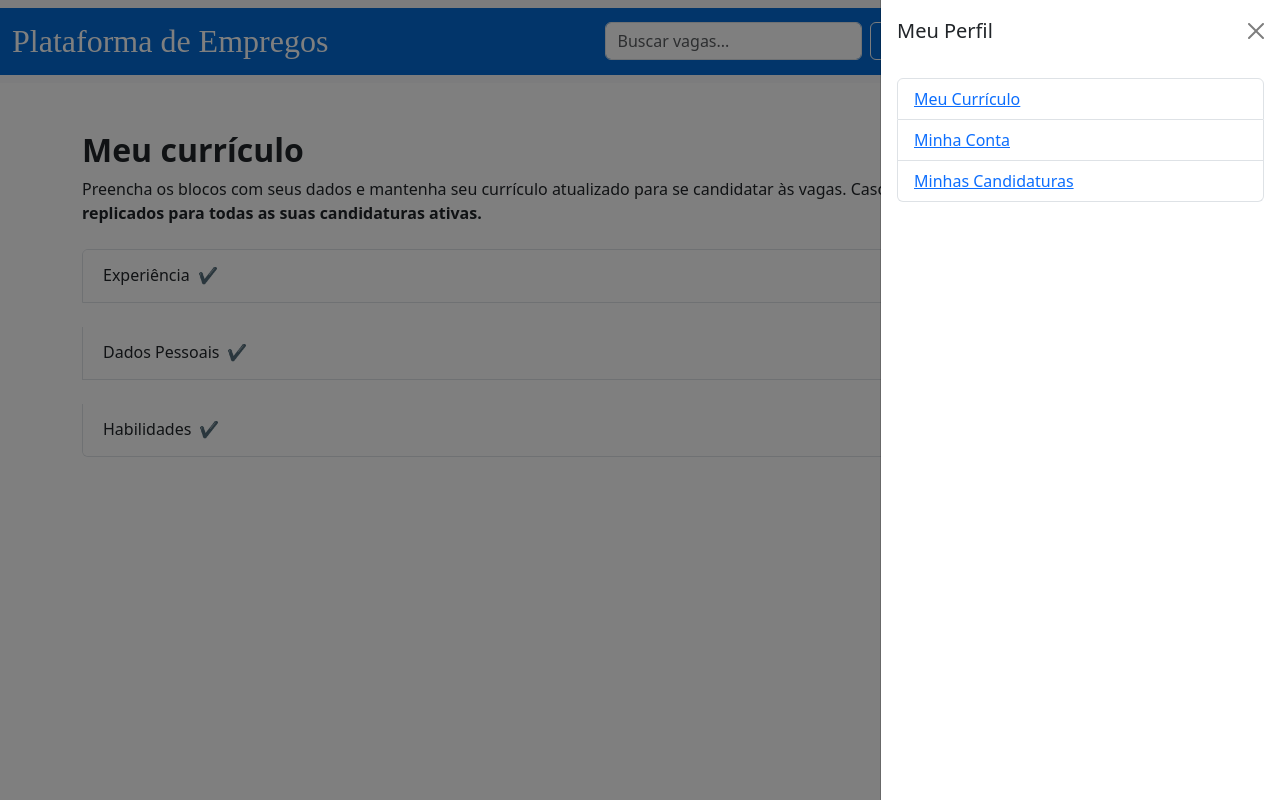
After one commit to mateussimoesrodrigues/PlataformaEmpregos, a Django app: page /curriculo/ in a window 1280 px wide, after a click that opens the changed part. The commit adds this page. Run offline with Django 5.2, Linux system fonts and the light colour scheme; the visitor is signed in with stand-in values (Sample User, id 1).

Commit message:
Criação do front cru da página de curriculo

```diff
--- /dev/null
+++ b/vagas/templates/vagas/curriculo.html
@@ -0,0 +1,79 @@
+<!DOCTYPE html>
+<html lang="pt">
+  <head>
+    <meta charset="UTF-8" />
+    <title>Currículo</title>
+    <!-- Adicionando o Bootstrap -->
+    <link href="https://cdn.jsdelivr.net/npm/bootstrap@5.3.0/dist/css/bootstrap.min.css" rel="stylesheet" />
+    <link rel="stylesheet" href="https://cdn.jsdelivr.net/npm/bootstrap-icons/font/bootstrap-icons.css" />
+    <script src="https://cdn.jsdelivr.net/npm/bootstrap@5.3.0/dist/js/bootstrap.bundle.min.js"></script>
+  </head>
+  <body>
+    <nav class="navbar navbar-expand-lg navbar-light bg-light">
+      <div style="background-color:#046BD4" class="container-fluid">
+        <a style="color: white; font-family: 'Breve Sans Text'; font-size: 32px" class="navbar-brand" href="{% url 'candidatos' %}">Plataforma de Empregos</a>
+
+        <!-- Barra de Pesquisa -->
+        <form class="d-flex mx-auto" role="search" method="GET" action="{% url 'candidatos' %}">
+          <input class="form-control me-2" type="search" name="candidatos" placeholder="Buscar vagas..." aria-label="Search" value="{{ query }}" />
+          <button class="btn btn-outline-light" type="submit">Buscar</button>
+        </form>
+        <!-- Botão do Menu Hambúrguer -->
+        <button class="btn btn-link" type="button" data-bs-toggle="offcanvas" data-bs-target="#menuLateral"><i class="bi bi-list" style="font-size: 35px; color:white"></i> <!-- Ícone do menu --></button>
+      </div>
+    </nav>
+
+    <!-- Menu Lateral (Offcanvas) -->
+    <div class="offcanvas offcanvas-end" tabindex="-1" id="menuLateral">
+      <div class="offcanvas-header">
+        <h5 class="offcanvas-title">Meu Perfil</h5>
+        <button type="button" class="btn-close" data-bs-dismiss="offcanvas"></button>
+      </div>
+      <div class="offcanvas-body">
+        <ul class="list-group">
+          <li class="list-group-item">
+            <a href="{% url 'curriculo' %}">Meu Currículo</a>
+          </li>
+          <li class="list-group-item">
+            <a href="#">Minha Conta</a>
+          </li>
+          <li class="list-group-item">
+            <a href="#">Minhas Candidaturas</a>
+          </li>
+        </ul>
+      </div>
+    </div>
+    <div class="container mt-5">
+      <h2 class="fw-bold">Meu currículo</h2>
+      <p>
+        Preencha os blocos com seus dados e mantenha seu currículo atualizado para se candidatar às vagas. Caso realize alterações, estes ajustes serão <strong>replicados para todas as suas candidaturas ativas.</strong>
+      </p>
+
+      <div class="accordion mt-4" id="curriculoAccordion">
+        <!-- Experiência -->
+        <div class="accordion-item">
+          <h2 class="accordion-header" id="headingExperiencia"><button class="accordion-button collapsed" type="button" data-bs-toggle="collapse" data-bs-target="#collapseExperiencia" aria-expanded="false" aria-controls="collapseExperiencia">Experiência <span class="text-success ms-2">✔</span></button></h2>
+          <div id="collapseExperiencia" class="accordion-collapse collapse" aria-labelledby="headingExperiencia" data-bs-parent="#curriculoAccordion">
+            <div class="accordion-body">oi</div>
+          </div>
+        </div>
+    </br>
+        <!-- Dados Pessoais -->
+        <div class="accordion-item">
+          <h2 class="accordion-header" id="headingDados"><button class="accordion-button collapsed" type="button" data-bs-toggle="collapse" data-bs-target="#collapseDados" aria-expanded="false" aria-controls="collapseDados">Dados Pessoais <span class="text-success ms-2">✔</span></button></h2>
+          <div id="collapseDados" class="accordion-collapse collapse" aria-labelledby="headingDados" data-bs-parent="#curriculoAccordion">
+            <div class="accordion-body">oi</div>
+          </div>
+        </div>
+    </br>
+        <!-- Habilidades -->
+        <div class="accordion-item">
+          <h2 class="accordion-header" id="headingHabilidades"><button class="accordion-button collapsed" type="button" data-bs-toggle="collapse" data-bs-target="#collapseHabilidades" aria-expanded="false" aria-controls="collapseHabilidades">Habilidades <span class="text-success ms-2">✔</span></button></h2>
+          <div id="collapseHabilidades" class="accordion-collapse collapse" aria-labelledby="headingHabilidades" data-bs-parent="#curriculoAccordion">
+            <div class="accordion-body">oi</div>
+          </div>
+        </div>
+      </div>
+    </div>
+  </body>
+</html>
--- a/vagas/templates/vagas/minhas_vagas.html
+++ b/vagas/templates/vagas/minhas_vagas.html
@@ -67,7 +67,7 @@
         <p>Não há vagas disponíveis para a sua empresa.</p>
       {% endif %}
     </div>
-        <a href="{% url 'chat_fullpage' %}?chat={{ chat.id }}" title="Abrir chat" style="
+    <a href="#" title="Abrir chat" style="
        position: fixed;
        bottom: 30px;
        right: 30px;
@@ -84,7 +84,7 @@
        transition: background-color 0.3s ease;
        z-index: 1000;
        text-decoration: none;
-" onmouseover="this.style.backgroundColor='#0056b3';" onmouseout="this.style.backgroundColor='#007bff';">💬</a>
+   " onmouseover="this.style.backgroundColor='#0056b3';" onmouseout="this.style.backgroundColor='#007bff';" onclick="window.open('{% url 'chat_fullpage' %}?chat={{ chat.id }}', '_blank', 'width=800,height=600'); return false;">💬</a>
     <script src="https://cdn.jsdelivr.net/npm/bootstrap@5.3.0/dist/js/bootstrap.bundle.min.js"></script>
     <script src="https://cdn.jsdelivr.net/npm/@popperjs/core@2.10.0/dist/umd/popper.min.js" integrity="sha384-jGoC2kp90gBQAwXft7PpFuMhS6YXK0z9E7N9Jd5npPJS6Pz17hvh2UktkPMkXndt" crossorigin="anonymous"></script>
     <script src="https://cdn.jsdelivr.net/npm/bootstrap@5.3.0-alpha1/dist/js/bootstrap.min.js" integrity="sha384-pzjw8f+ua7Kw1TIq0v8fBxe+hfjoIHeHYGlLrtuHgH8FVvWb6Cg74pyNkFc1zTmA" crossorigin="anonymous"></script>
--- a/vagas/urls.py
+++ b/vagas/urls.py
@@ -18,7 +18,6 @@ urlpatterns = [
     path('candidatar_vaga/<str:id_vaga>/', views.candidatar_vaga, name='candidatar_vaga'),
     path('chat/enviar/<int:chat_id>/', views.enviar_mensagem, name='enviar_mensagem'),
     path('chat/<int:chat_id>/atualizar/', views.atualizar_mensagens, name='atualizar_mensagens'),
-
-    # NOVA URL para a página única com lista + chat na mesma tela
     path('chat/fullpage/', views.chat_fullpage, name='chat_fullpage'),
+    path('curriculo/', views.curriculo, name='curriculo'),
     ]
--- a/vagas/views.py
+++ b/vagas/views.py
@@ -186,9 +186,31 @@ def novas_vagas(request):
         print(f"Vaga criada com id_requisito: {id_requisito}")
         return redirect('sucesso', id_requisito=id_requisito)
 
-    return render(request, 'vagas/novas_vagas.html')
+    return render(request, 'vagas/cur.html')
 
+@login_required(login_url='login')  # Redireciona para login se não estiver autenticado
+def curriculo(request):
+    if request.method == 'POST':
+        nome_empresa = request.session.get('nome_empresa', 'Empresa Desconhecida')
 
+        descricao = request.POST.get('descricao')
+        localizacao = request.POST.get('localizacao')
+        area = request.POST.get('area')
+        info_adicionais = request.POST.get('info_adicionais')
+        beneficios = request.POST.get('beneficios')
+        cargo = request.POST.get('cargo')
+        data_encerramento = request.POST.get('data_encerramento')
+
+        with connection.cursor() as cursor:
+            cursor.callproc('adicionar_vaga_spi', [nome_empresa, descricao, localizacao, area, info_adicionais, beneficios, cargo, data_encerramento])
+            cursor.execute("SELECT @id_requisito")
+            id_requisito = cursor.fetchone()[0]
+
+        connection.commit()
+        print(f"Vaga criada com id_requisito: {id_requisito}")
+        return redirect('sucesso', id_requisito=id_requisito)
+
+    return render(request, 'vagas/curriculo.html')
 
 def sucesso_view(request, id_requisito):
     # Buscar os requisitos já cadastrados para a vaga
```
Also changed, not shown: vagas/templates/vagas/candidatar_vaga.html (+10 -3 lines), vagas/templates/vagas/candidatos.html (+4 -5 lines), vagas/templates/vagas/empresas.html (+12 -10 lines). Lines whose indentation alone changed are shown as unchanged.
